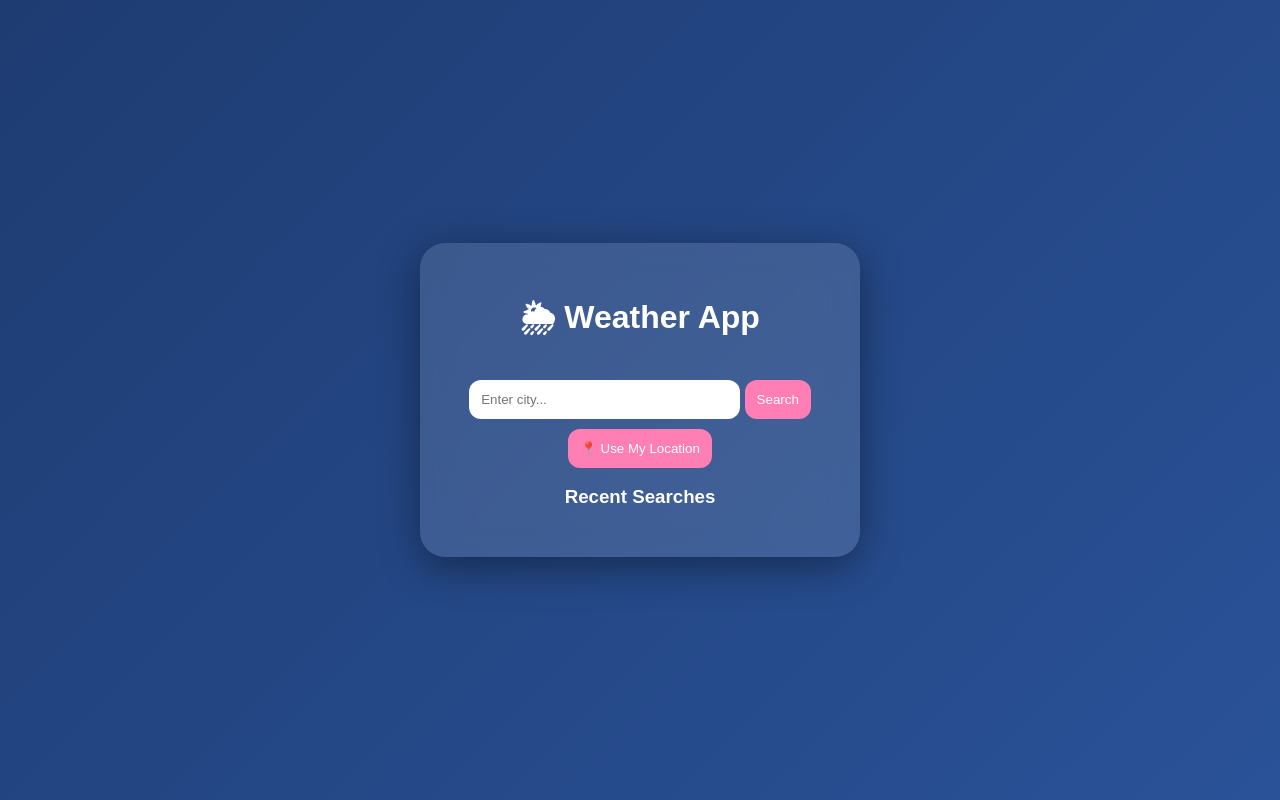
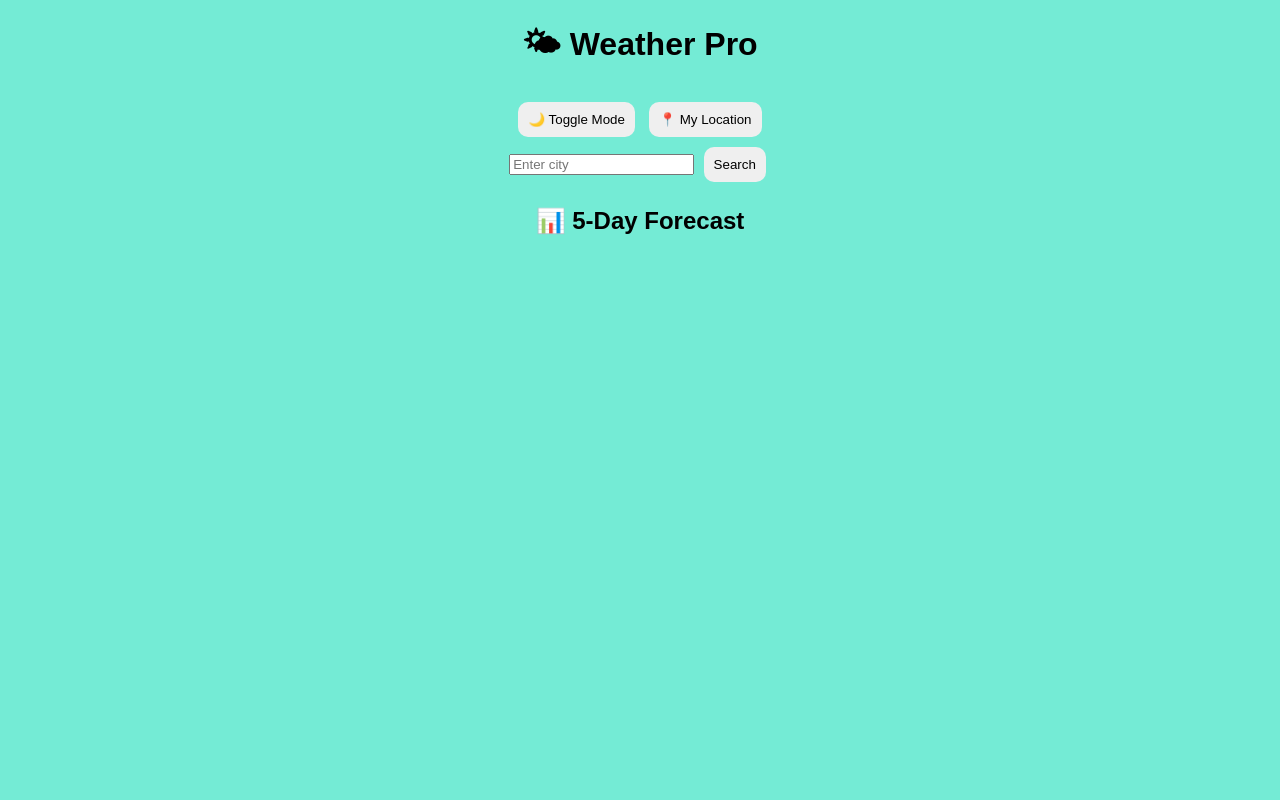
Before and after one commit to ashin-ramesh/weather_app, a Flask app: page / in a window 1280 px wide. Run offline with Flask 3, Linux system fonts and the light colour scheme.

Commit message:
pro version added

```diff
--- a/app.py
+++ b/app.py
@@ -4,47 +4,18 @@ import os
 
 app = Flask(__name__)
 
-# ✅ API KEY from environment
 API_KEY = os.environ.get("fa476182e7c6a7459a3e4a3f4057b19d")
-
-# 🔥 Firebase (optional safe)
-firebase_enabled = False
-try:
-    import firebase_admin
-    from firebase_admin import credentials, firestore
-
-    if os.path.exists("serviceAccountKey.json"):
-        cred = credentials.Certificate("serviceAccountKey.json")
-        firebase_admin.initialize_app(cred)
-        db = firestore.client()
-        firebase_enabled = True
-        print("✅ Firebase Connected")
-    else:
-        print("⚠️ Firebase key not found, skipping...")
-
-except Exception as e:
-    firebase_enabled = False
-    print("❌ Firebase Disabled:", e)
-
 
 @app.route("/", methods=["GET", "POST"])
 def index():
     weather = None
-    history = []
-
-    # 🔥 Fetch history
-    if firebase_enabled:
-        try:
-            docs = db.collection("history").stream()
-            for doc in docs:
-                history.append(doc.to_dict().get("city", ""))
-        except:
-            history = []
+    forecast = []
 
     if request.method == "POST":
         city = request.form.get("city")
 
-        url = f"http://api.openweathermap.org/data/2.5/weather?q={city}&appid={API_KEY}&units=metric"
+        # 🔥 Current weather
+        url = f"https://api.openweathermap.org/data/2.5/weather?q={city}&appid={API_KEY}&units=metric"
         res = requests.get(url).json()
 
         if res.get("cod") == 200:
@@ -52,44 +23,38 @@ def index():
                 "city": res["name"],
                 "temp": res["main"]["temp"],
                 "desc": res["weather"][0]["description"],
-                "icon": res["weather"][0]["icon"],
-                "humidity": res["main"]["humidity"],
-                "wind": res["wind"]["speed"]
+                "icon": res["weather"][0]["icon"]
             }
 
-            if firebase_enabled:
-                try:
-                    db.collection("history").add({"city": city})
-                except:
-                    pass
-        else:
-            weather = None
+            # 🔥 5-day forecast
+            f_url = f"https://api.openweathermap.org/data/2.5/forecast?q={city}&appid={API_KEY}&units=metric"
+            f_res = requests.get(f_url).json()
 
-    return render_template("index.html", weather=weather, history=history)
+            for i in range(0, 40, 8):  # daily data
+                day = f_res["list"][i]
+                forecast.append({
+                    "temp": day["main"]["temp"],
+                    "icon": day["weather"][0]["icon"],
+                    "time": day["dt_txt"].split(" ")[0]
+                })
+
+    return render_template("index.html", weather=weather, forecast=forecast)
 
 
-# 📍 LOCATION
+# 📍 LOCATION API
 @app.route("/location", methods=["POST"])
 def location():
     data = request.get_json()
     lat = data.get("lat")
     lon = data.get("lon")
 
-    url = f"http://api.openweathermap.org/data/2.5/weather?lat={lat}&lon={lon}&appid={API_KEY}&units=metric"
+    url = f"https://api.openweathermap.org/data/2.5/weather?lat={lat}&lon={lon}&appid={API_KEY}&units=metric"
     res = requests.get(url).json()
 
-    if res.get("cod") == 200:
-        return jsonify({
-            "city": res["name"],
-            "temp": res["main"]["temp"],
-            "desc": res["weather"][0]["description"],
-            "icon": res["weather"][0]["icon"]
-        })
-    else:
-        return jsonify({"error": "Location not found"})
+    return jsonify(res)
 
 
-# ✅ IMPORTANT FOR DEPLOY
+# ✅ Render
 if __name__ == "__main__":
     port = int(os.environ.get("PORT", 10000))
     app.run(host="0.0.0.0", port=port)
--- a/templates/index.html
+++ b/templates/index.html
@@ -1,80 +1,92 @@
 <!DOCTYPE html>
 <html>
 <head>
-    <title>Weather App 🌦</title>
-    <link rel="stylesheet" href="{{ url_for('static', filename='style.css') }}">
-</head>
+<title>Weather Pro</title>
 
-<body class="{{ weather.desc if weather else '' }}">
+<style>
+body {
+    font-family: Arial;
+    text-align: center;
+    transition: 0.3s;
+}
 
-<div class="container">
-    <h1>🌦 Weather App</h1>
+.light { background: #74ebd5; color: black; }
+.dark { background: #1e1e1e; color: white; }
 
-    <form method="POST">
-        <input type="text" name="city" placeholder="Enter city..." required>
-        <button type="submit">Search</button>
-    </form>
+.card {
+    background: white;
+    padding: 20px;
+    margin: 20px;
+    border-radius: 15px;
+    display: inline-block;
+}
 
-    <button onclick="getLocation()">📍 Use My Location</button>
+.dark .card { background: #333; }
 
-    {% if weather %}
-    <div class="card">
-        <h2>{{ weather.city }}</h2>
-        <img src="http://openweathermap.org/img/wn/{{ weather.icon }}@2x.png">
-        <p>🌡 {{ weather.temp }}°C</p>
-        <p>{{ weather.desc }}</p>
-
-        <div class="extra">
-            💧 {{ weather.humidity }}% |
-            🌬 {{ weather.wind }} m/s
-        </div>
-    </div>
-    {% endif %}
-
-    <h3>Recent Searches</h3>
-    <ul>
-        {% for item in history %}
-        <li>{{ item }}</li>
-        {% endfor %}
-    </ul>
-</div>
+button {
+    padding: 10px;
+    margin: 5px;
+    border-radius: 10px;
+    border: none;
+    cursor: pointer;
+}
+</style>
 
 <script>
+function toggleMode() {
+    document.body.classList.toggle("dark");
+}
+
 function getLocation() {
-    navigator.geolocation.getCurrentPosition(position => {
+    navigator.geolocation.getCurrentPosition(pos => {
         fetch("/location", {
             method: "POST",
-            headers: {
-                "Content-Type": "application/json"
-            },
+            headers: {"Content-Type": "application/json"},
             body: JSON.stringify({
-                lat: position.coords.latitude,
-                lon: position.coords.longitude
+                lat: pos.coords.latitude,
+                lon: pos.coords.longitude
             })
         })
         .then(res => res.json())
         .then(data => {
-            if (data.error) {
-                alert("Location not found 😢");
-            } else {
-                document.querySelector(".card")?.remove();
-
-                const card = document.createElement("div");
-                card.className = "card";
-
-                card.innerHTML = `
-                    <h2>${data.city}</h2>
-                    <img src="http://openweathermap.org/img/wn/${data.icon}@2x.png">
-                    <p>🌡 ${data.temp}°C</p>
-                    <p>${data.desc}</p>
-                `;
-
-                document.querySelector(".container").appendChild(card);
-            }
+            alert("📍 " + data.name + " : " + data.main.temp + "°C");
         });
     });
 }
 </script>
 
+</head>
+
+<body class="light">
+
+<h1>🌤 Weather Pro</h1>
+
+<button onclick="toggleMode()">🌙 Toggle Mode</button>
+<button onclick="getLocation()">📍 My Location</button>
+
+<form method="POST">
+    <input type="text" name="city" placeholder="Enter city" required>
+    <button type="submit">Search</button>
+</form>
+
+{% if weather %}
+<div class="card">
+    <h2>{{ weather.city }}</h2>
+    <img src="https://openweathermap.org/img/wn/{{ weather.icon }}@2x.png">
+    <h3>{{ weather.temp }}°C</h3>
+    <p>{{ weather.desc }}</p>
+</div>
+{% endif %}
+
+<h2>📊 5-Day Forecast</h2>
+
+{% for day in forecast %}
+<div class="card">
+    <p>{{ day.time }}</p>
+    <img src="https://openweathermap.org/img/wn/{{ day.icon }}.png">
+    <p>{{ day.temp }}°C</p>
+</div>
+{% endfor %}
+
 </body>
 </html>
```
